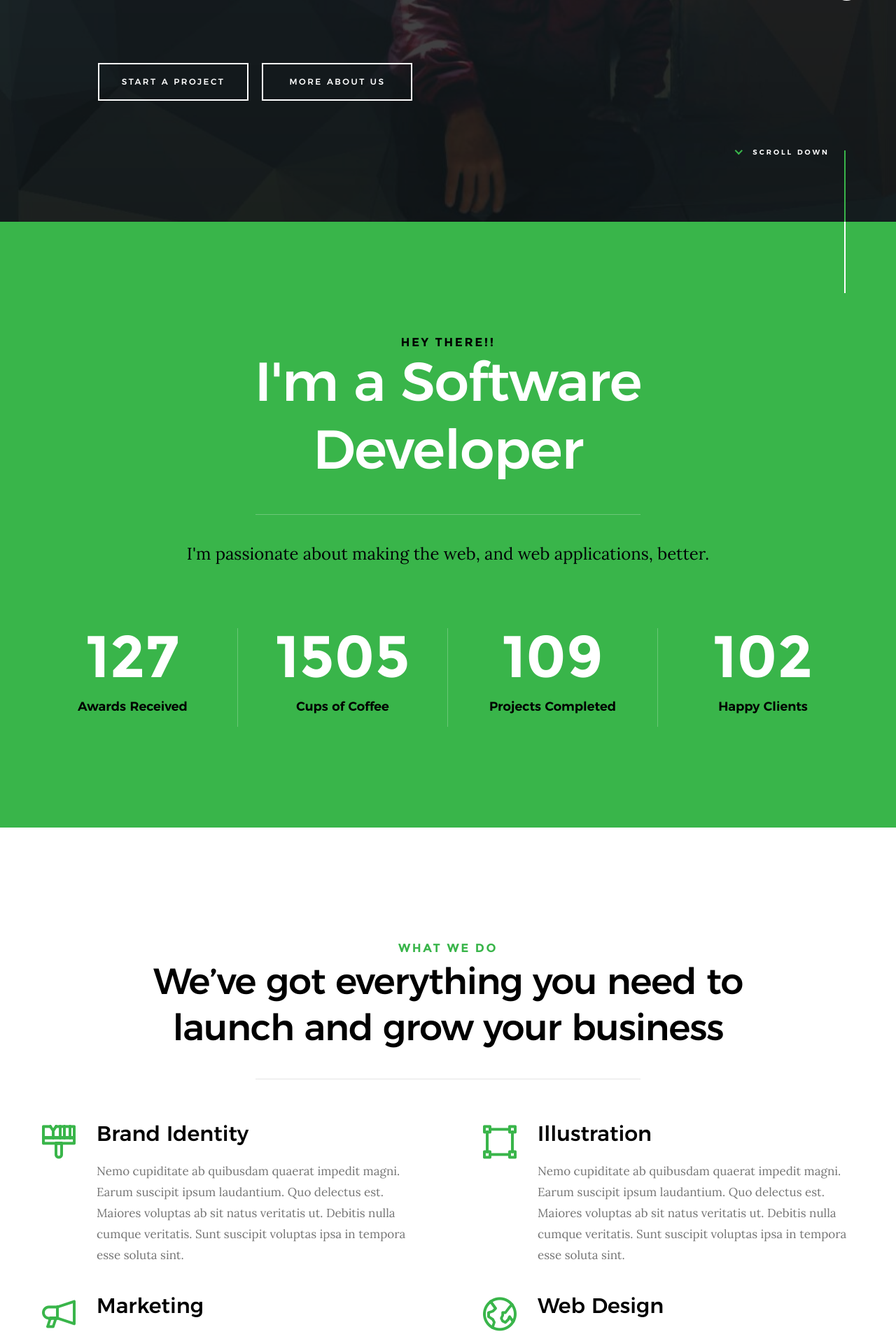
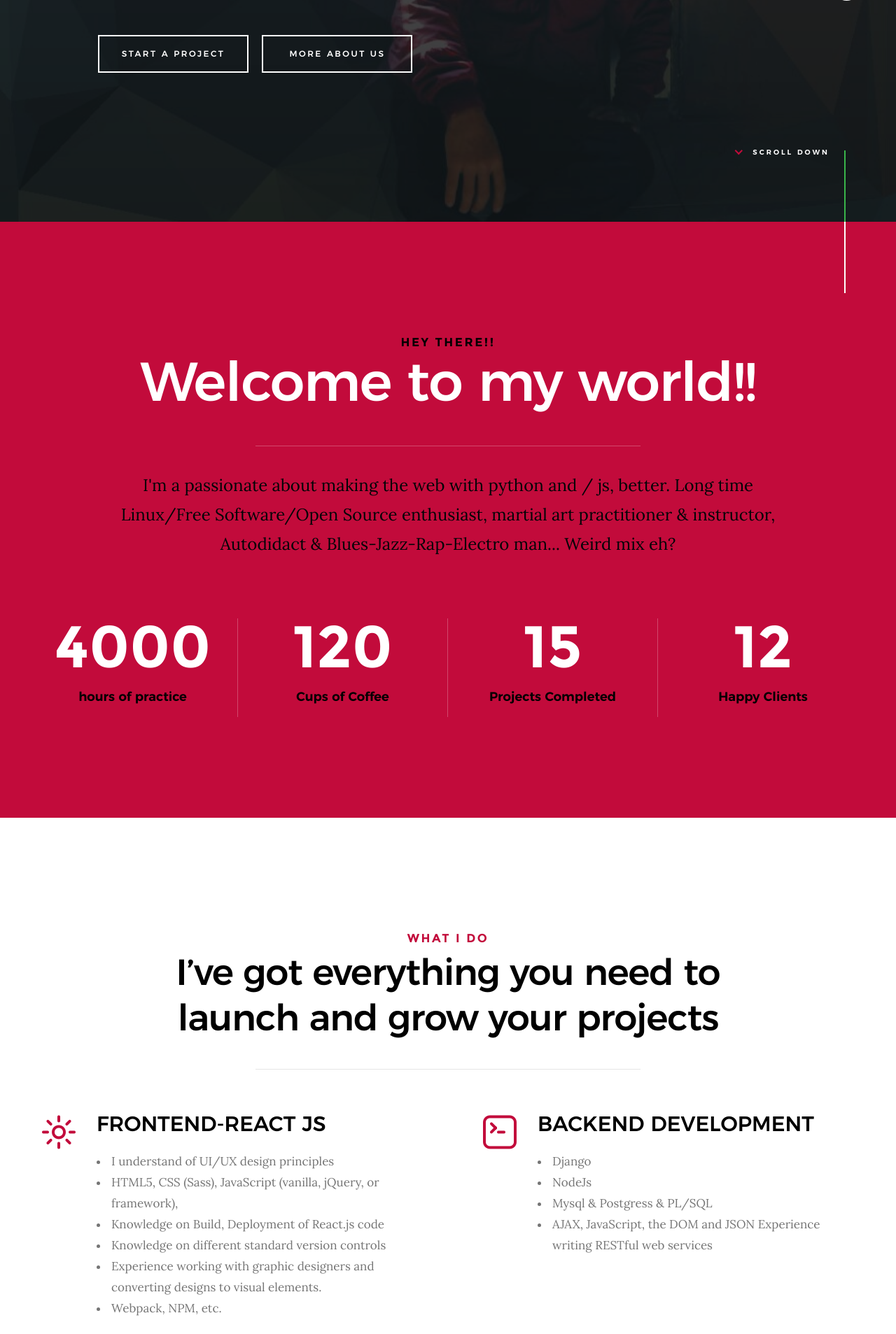
Before and after one commit to andresshare/app_ashare, a Django app: page / in a window 1280 px wide. Shown: the part 483-2390 px from the top of the page at 70% size. Run offline with Django 3.2, Linux system fonts and the light colour scheme; some web fonts are replaced.

Commit message:
modified styles

```diff
--- a/static/css/main.css
+++ b/static/css/main.css
@@ -1246,7 +1246,7 @@ button::-moz-focus-inner, input::-moz-focus-inner {
     line-height: 1.333;
     text-transform: uppercase;
     letter-spacing: .25rem;
-    color: #39b54a;
+    color: #C20B3B;
     margin-top: 0;
     margin-bottom: 0;
 }
@@ -1513,7 +1513,7 @@ button::-moz-focus-inner, input::-moz-focus-inner {
     letter-spacing: .25rem;
     margin-bottom: 4.8rem;
     margin-top: .9rem;
-    color: #39b54a;
+    color: #C20B3B;
 }
 
 .header-nav p {
@@ -1651,7 +1651,7 @@ button::-moz-focus-inner, input::-moz-focus-inner {
     font-size: 1.3rem;
     text-transform: uppercase;
     letter-spacing: .3rem;
-    color: #39b54a;
+    color: #C20B3B;
     -webkit-transition: all 0.5s ease-in-out;
     transition: all 0.5s ease-in-out;
 }
@@ -1859,8 +1859,8 @@ button::-moz-focus-inner, input::-moz-focus-inner {
 }
 
 .home-content__scroll a::before {
-    border-bottom: 2px solid #39b54a;
-    border-right: 2px solid #39b54a;
+    border-bottom: 2px solid #C20B3B;
+    border-right: 2px solid #C20B3B;
     content: '';
     display: block;
     height: 8px;
@@ -1944,7 +1944,7 @@ button::-moz-focus-inner, input::-moz-focus-inner {
 }
 
 .home-social span {
-    color: #39b54a;
+    color: #C20B3B;
     right: 4.5rem;
     font-size: 1.3rem;
     opacity: 0;
@@ -2200,7 +2200,7 @@ html.no-csstransitions .home-content__main {
 .s-about {
     padding-top: 16.2rem;
     padding-bottom: 9rem;
-    background-color: #39b54a;
+    background-color: #C20B3B;
     color: #010507;
     position: relative;
 }
@@ -2405,7 +2405,7 @@ html.no-csstransitions .home-content__main {
 
 .services-list .service-icon {
     float: left;
-    color: #39b54a;
+    color: #C20B3B;
     font-size: 4.8rem;
     margin-top: -.6rem;
 }
@@ -3137,7 +3137,7 @@ html.no-csstransitions .home-content__main {
 
 .contact-social li a:hover,
 .contact-social li a:focus {
-    color: #39b54a;
+    color: #C20B3B;
 }
 
 .contact-social li:last-child {
--- a/templates/home.html
+++ b/templates/home.html
@@ -66,8 +66,7 @@
                     <li><a class="smoothscroll" href="#contact" title="contact">Contact</a></li>
                 </ul>
 
-                <p>Perspiciatis hic praesentium nesciunt. Et neque a dolorum <a href='#0'>voluptatem</a> porro iusto sequi
-                    veritatis libero enim. Iusto id suscipit veritatis neque reprehenderit.</p>
+                <p>Simple is better than complex. <a href='https://www.python.org/dev/peps/pep-0020/'>Zen python</a> Explicit is better than implicit</p>
 
                 <ul class="header-nav__social">
 
@@ -81,9 +80,6 @@
 
                     <li>
                         <a href="#"><i class="fa fa-facebook"></i></a>
-                    </li>
-                    <li>
-                        <a href="#"><i class="fa fa-behance"></i></a>
                     </li>
                 </ul>
 
@@ -114,7 +110,7 @@
                 <h3> Hey!!, Welcome to @andresshare</h3>
 
                 <h1>
-                     fullstack = [ Python, Javascript, Sql ]<br>
+                     fullstack = [ Python, Javascript]<br>
                 </h1>
                 <h3>I like solve problems or create digital products.</h3>
 
@@ -156,7 +152,7 @@
 
 
             <li>
-                <a href="#0"><i class="fa fa-git" aria-hidden="true"></i><span>git</span></a>
+                <a href="#0"><i class="fa fa-git" aria-hidden="true"></i><span>Git</span></a>
             </li>
 
         </ul>
@@ -172,15 +168,16 @@
         <div class="row section-header has-bottom-sep" data-aos="fade-up">
             <div class="col-full">
                 <h3 class="subhead subhead--dark">Hey There!!</h3>
-                <h1 class="display-1 display-1--light">I'm a Software Developer</h1>
+                <h1 class="display-1 display-1--light">Welcome to my world!!</h1>
             </div>
         </div> <!-- end section-header -->
 
         <div class="row about-desc" data-aos="fade-up">
             <div class="col-full">
                 <p>
-                    I'm passionate about making the web, and web applications, better.
-
+                    I'm a passionate about making the web with python and / js, better.
+                     Long time Linux/Free Software/Open Source enthusiast, martial art practitioner & instructor,
+                    Autodidact & Blues-Jazz-Rap-Electro man... Weird mix eh?
                 </p>
             </div>
         </div> <!-- end about-desc -->
@@ -188,19 +185,19 @@
         <div class="row about-stats stats block-1-4 block-m-1-2 block-mob-full" data-aos="fade-up">
 
             <div class="col-block stats__col ">
-                <div class="stats__count">127</div>
-                <h5>Awards Received</h5>
+                <div class="stats__count">4000</div>
+                <h5>hours of practice </h5>
             </div>
             <div class="col-block stats__col">
-                <div class="stats__count">1505</div>
+                <div class="stats__count">120</div>
                 <h5>Cups of Coffee</h5>
             </div>
             <div class="col-block stats__col">
-                <div class="stats__count">109</div>
+                <div class="stats__count">15</div>
                 <h5>Projects Completed</h5>
             </div>
             <div class="col-block stats__col">
-                <div class="stats__count">102</div>
+                <div class="stats__count">12</div>
                 <h5>Happy Clients</h5>
             </div>
 
@@ -217,8 +214,8 @@
 
         <div class="row section-header has-bottom-sep" data-aos="fade-up">
             <div class="col-full">
-                <h3 class="subhead">What We Do</h3>
-                <h1 class="display-2">We’ve got everything you need to launch and grow your business</h1>
+                <h3 class="subhead">What I Do</h3>
+                <h1 class="display-2">I’ve got everything you need to launch and grow your projects</h1>
             </div>
         </div> <!-- end section-header -->
 
@@ -226,27 +223,35 @@
 
             <div class="col-block service-item" data-aos="fade-up">
                 <div class="service-icon">
-                    <i class="icon-paint-brush"></i>
+                    <i class="icon-brightness"></i>
                 </div>
                 <div class="service-text">
-                    <h3 class="h2">Brand Identity</h3>
-                    <p>Nemo cupiditate ab quibusdam quaerat impedit magni. Earum suscipit ipsum laudantium. Quo delectus
-                        est. Maiores voluptas ab sit natus veritatis ut. Debitis nulla cumque veritatis. Sunt suscipit voluptas
-                        ipsa in tempora esse soluta sint.
-                    </p>
+
+                    <h3 class="h2">FRONTEND-REACT JS</h3>
+                    <ul>
+                        <li>I understand of UI/UX design principles</li>
+                        <li>HTML5, CSS (Sass), JavaScript (vanilla, jQuery, or framework),</li>
+                        <li> Knowledge on Build, Deployment of React.js code</li>
+                        <li> Knowledge on different standard version controls</li>
+                        <li> Experience working with graphic designers and converting designs to visual elements.</li>
+                        <li> Webpack, NPM, etc.</li>
+
+                    </ul>
                 </div>
             </div>
 
             <div class="col-block service-item" data-aos="fade-up">
                 <div class="service-icon">
-                    <i class="icon-group"></i>
+                    <i class=" icon-terminal"></i>
                 </div>
                 <div class="service-text">
-                    <h3 class="h2">Illustration</h3>
-                    <p>Nemo cupiditate ab quibusdam quaerat impedit magni. Earum suscipit ipsum laudantium. Quo delectus
-                        est. Maiores voluptas ab sit natus veritatis ut. Debitis nulla cumque veritatis. Sunt suscipit voluptas
-                        ipsa in tempora esse soluta sint.
-                    </p>
+                <h3 class="h2">BACKEND DEVELOPMENT</h3>
+                <ul>
+                    <li>Django</li>
+                    <li>NodeJs</li>
+                    <li>Mysql & Postgress & PL/SQL</li>
+                    <li>AJAX, JavaScript, the DOM and JSON Experience writing RESTful web services</li>
+                </ul>
                 </div>
             </div>
 
@@ -255,51 +260,36 @@
                     <i class="icon-megaphone"></i>
                 </div>
                 <div class="service-text">
-                    <h3 class="h2">Marketing</h3>
-                    <p>Nemo cupiditate ab quibusdam quaerat impedit magni. Earum suscipit ipsum laudantium. Quo delectus
-                        est. Maiores voluptas ab sit natus veritatis ut. Debitis nulla cumque veritatis. Sunt suscipit voluptas
-                        ipsa in tempora esse soluta sint.
-                    </p>
+                    <h3 class="h2">MARKETING</h3>
+                   <ul>
+                       <li> Knowledge SEO </li>
+                       <li> Knowledge Analitycs y Search Console</li>
+                       <li> Optimization on page</li>
+                       <li> Facebook ads</li>
+                   </ul>
                 </div>
             </div>
 
             <div class="col-block service-item" data-aos="fade-up">
                 <div class="service-icon">
-                    <i class="icon-earth"></i>
+                    <i class="icon-bar-chart"></i>
                 </div>
                 <div class="service-text">
-                    <h3 class="h2">Web Design</h3>
-                    <p>Nemo cupiditate ab quibusdam quaerat impedit magni. Earum suscipit ipsum laudantium. Quo delectus
-                        est. Maiores voluptas ab sit natus veritatis ut. Debitis nulla cumque veritatis. Sunt suscipit voluptas
-                        ipsa in tempora esse soluta sint.
-                    </p>
+
+
+
+                        <h3 class="h2">RESTful API's</h3>
+                        <ul>
+                            <li>Django Rest Framework</li>
+                            <li>Experience with AWS such as EC2</li>
+                            <li>Azure Resource Manager, Azure AppService’s,Azure SQL</li>
+                            <li>I
+                                <3 creating and consuming RESTful APIs </li>
+                        </ul>
+
+
                 </div>
             </div>
-
-            <div class="col-block service-item" data-aos="fade-up">
-                <div class="service-icon">
-                    <i class="icon-cube"></i>
-                </div>
-                <div class="service-text">
-                    <h3 class="h2">Packaging Design</h3>
-                    <p>Nemo cupiditate ab quibusdam quaerat impedit magni. Earum suscipit ipsum laudantium. Quo delectus
-                        est. Maiores voluptas ab sit natus veritatis ut. Debitis nulla cumque veritatis. Sunt suscipit voluptas
-                        ipsa in tempora esse soluta sint.
-                    </p>
-                </div>
-            </div>
-
-            <div class="col-block service-item" data-aos="fade-up">
-                <div class="service-icon"><i class="icon-lego-block"></i></div>
-                <div class="service-text">
-                    <h3 class="h2">Web Development</h3>
-                    <p>Nemo cupiditate ab quibusdam quaerat impedit magni. Earum suscipit ipsum laudantium. Quo delectus
-                        est. Maiores voluptas ab sit natus veritatis ut. Debitis nulla cumque veritatis. Sunt suscipit voluptas
-                        ipsa in tempora esse soluta sint.
-                    </p>
-                </div>
-            </div>
-
         </div> <!-- end services-list -->
 
     </section> <!-- end s-services -->
@@ -314,7 +304,7 @@
             <div class="row section-header has-bottom-sep light-sep" data-aos="fade-up">
                 <div class="col-full">
                     <h3 class="subhead">Recent Works</h3>
-                    <h1 class="display-2 display-2--light">We love what we do, check out some of our latest works</h1>
+                    <h1 class="display-2 display-2--light">Check out some of our latest works</h1>
                 </div>
             </div> <!-- end section-header -->
 
```
